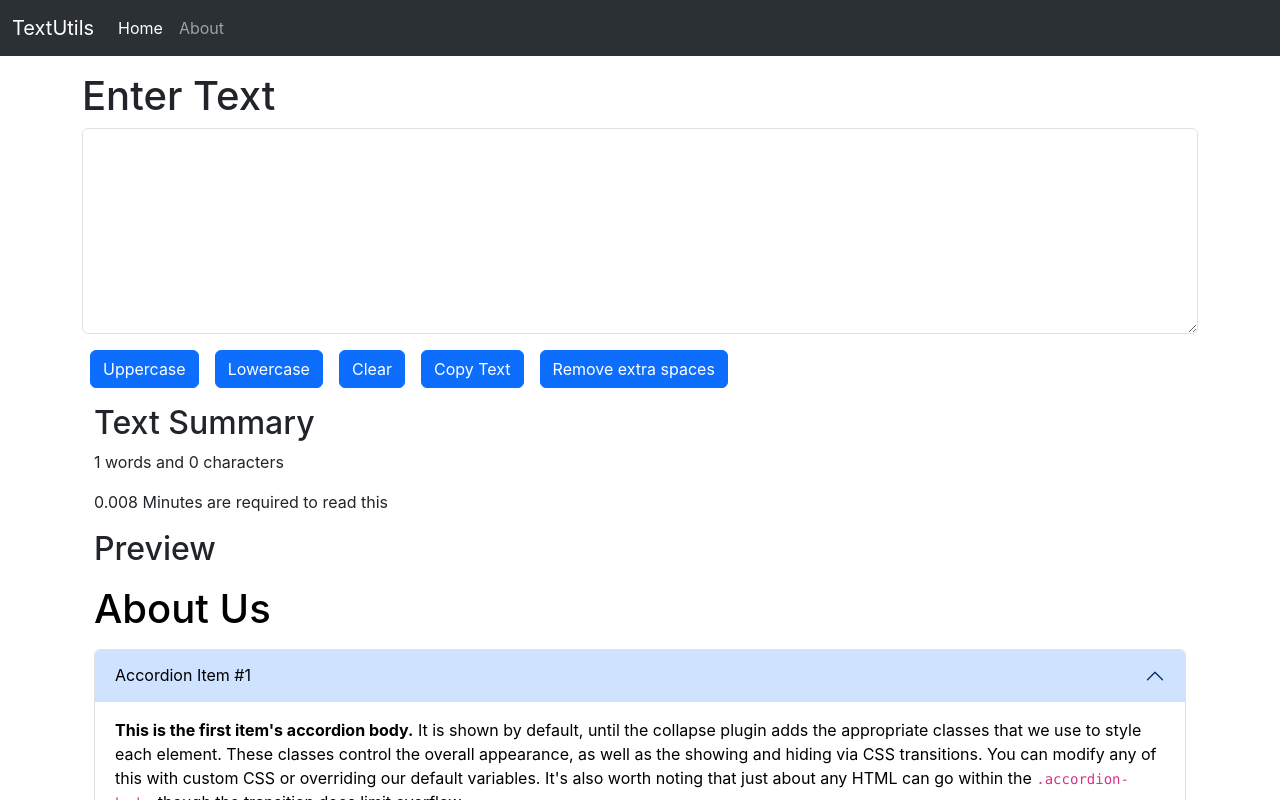
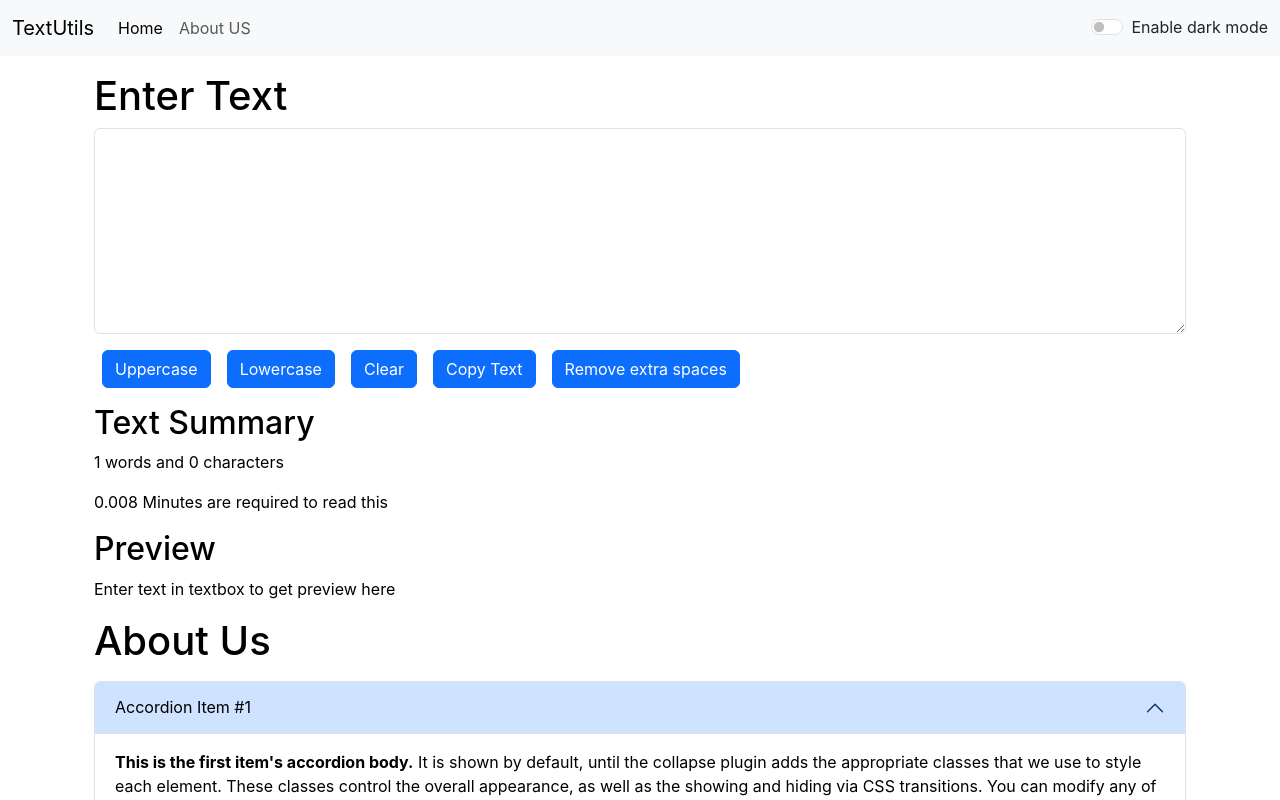
Before and after one commit to RuchitaDalvi/TextUtils, a React (Create React App) app: page / in a window 1280 px wide. Shown: the top 800 px of the page. Built offline with nearby package versions, Linux system fonts and the light colour scheme.

Commit message:
dark mode

```diff
--- a/src/App.js
+++ b/src/App.js
@@ -1,13 +1,26 @@
+import { useState } from 'react';
 import './App.css';
 import About from './components/About';
 import Navbar from './components/Navbar'
 import TextForm from './components/TextForm';
 function App() {
+  const [mode, setMode]=useState('light');
+  const toggleMode=()=>{
+    if(mode==='dark')
+    {
+      setMode('light');
+      document.body.style.backgroundColor="white";
+    }
+    else{
+      setMode('dark');
+      document.body.style.backgroundColor="#19376D";
+    }
+  }
   return (
     <>
-    <Navbar title='TextUtils' about='About US'/>
+    <Navbar title='TextUtils' about='About US' mode={mode} toggleMode={toggleMode}/>
     <div className="container my-3">
-    <TextForm heading="Enter Text"/>
+    <TextForm heading="Enter Text" mode={mode}/>
     <About/>
     </div>
     </>
--- a/src/components/Navbar.js
+++ b/src/components/Navbar.js
@@ -2,7 +2,7 @@ import React from 'react'
 import PropTypes from 'prop-types'
 export default function Navbar(props) {
   return (
-<nav className="navbar navbar-expand-lg bg-body-tertiary" data-bs-theme="dark">
+<nav className="navbar navbar-expand-lg bg-body-tertiary" data-bs-theme={props.mode}>
   <div className="container-fluid">
     <a className="navbar-brand" href="#">{props.title}</a>
     <button className="navbar-toggler" type="button" data-bs-toggle="collapse" data-bs-target="#navbarSupportedContent" aria-controls="navbarSupportedContent" aria-expanded="false" aria-label="Toggle navigation">
@@ -14,10 +14,14 @@ export default function Navbar(props) {
           <a className="nav-link active" aria-current="page" href="/">Home</a>
         </li>
         <li className="nav-item">
-          <a className="nav-link" href="/">{props.aboutText}</a>
+          <a className="nav-link" href="/">{props.about}</a>
         </li>
       </ul>
     </div>
+    <div className={`form-check form-switch text-${props.mode==='light'?'dark':'light'}`}>
+  <input className="form-check-input" type="checkbox" role="switch" id="flexSwitchCheckDefault" onClick={props.toggleMode}/>
+  <label className="form-check-label" htmlFor="flexSwitchCheckDefault">Enable dark mode</label>
+</div>
   </div>
 </nav>
   )
@@ -25,10 +29,10 @@ export default function Navbar(props) {
 
 Navbar.propTypes = {
     title: PropTypes.string.isRequired,
-    aboutText: PropTypes.string.isRequired
+    about: PropTypes.string.isRequired
 }
 
 Navbar.defaultProps = {
     title: 'Set title here',
-    aboutText: 'About'
+    about: 'About'
   };
--- a/src/components/TextForm.js
+++ b/src/components/TextForm.js
@@ -29,10 +29,10 @@ const [text,setText]= useState('');
 
   return (
     <>
-    <div>
+    <div className='container' style={{color: props.mode==='light'?'black':'white'}}>
         <h1>{props.heading}</h1>
         <div className="mb-3">
-        <textarea className="form-control" value={text} id="exampleFormControlTextarea1" rows="8" onChange={handleOnChange}></textarea>
+        <textarea className="form-control" value={text} id="exampleFormControlTextarea1" style={{backgroundColor: props.mode==='light'?'white':'#6B728E', color: props.mode==='light'?'black':'white'}} rows="8" onChange={handleOnChange}></textarea>
         </div>
         <button className="btn btn-primary mx-2" onClick={handleOnUpperClick}>Uppercase</button>
         <button className="btn btn-primary mx-2" onClick={handleOnLowerClick}>Lowercase</button>
@@ -40,12 +40,12 @@ const [text,setText]= useState('');
         <button className="btn btn-primary mx-2" onClick={handleOnCopyClick}>Copy Text</button>
         <button className="btn btn-primary mx-2" onClick={handleOnRemoveSpaceClick}>Remove extra spaces</button>
     </div>
-    <div className="container my-3">
+    <div className="container my-3" style={{color: props.mode==='light'?'black':'white'}}>
       <h2>Text Summary</h2>
       <p>{text.split(" ").length} words and {text.length} characters</p>
       <p>{0.008 * text.split(" ").length} Minutes are required to read this</p>
       <h2>Preview</h2>
-      <p>{text}</p>
+      <p>{text.length>0?text:'Enter text in textbox to get preview here'}</p>
     </div>
     </>
   )
```
